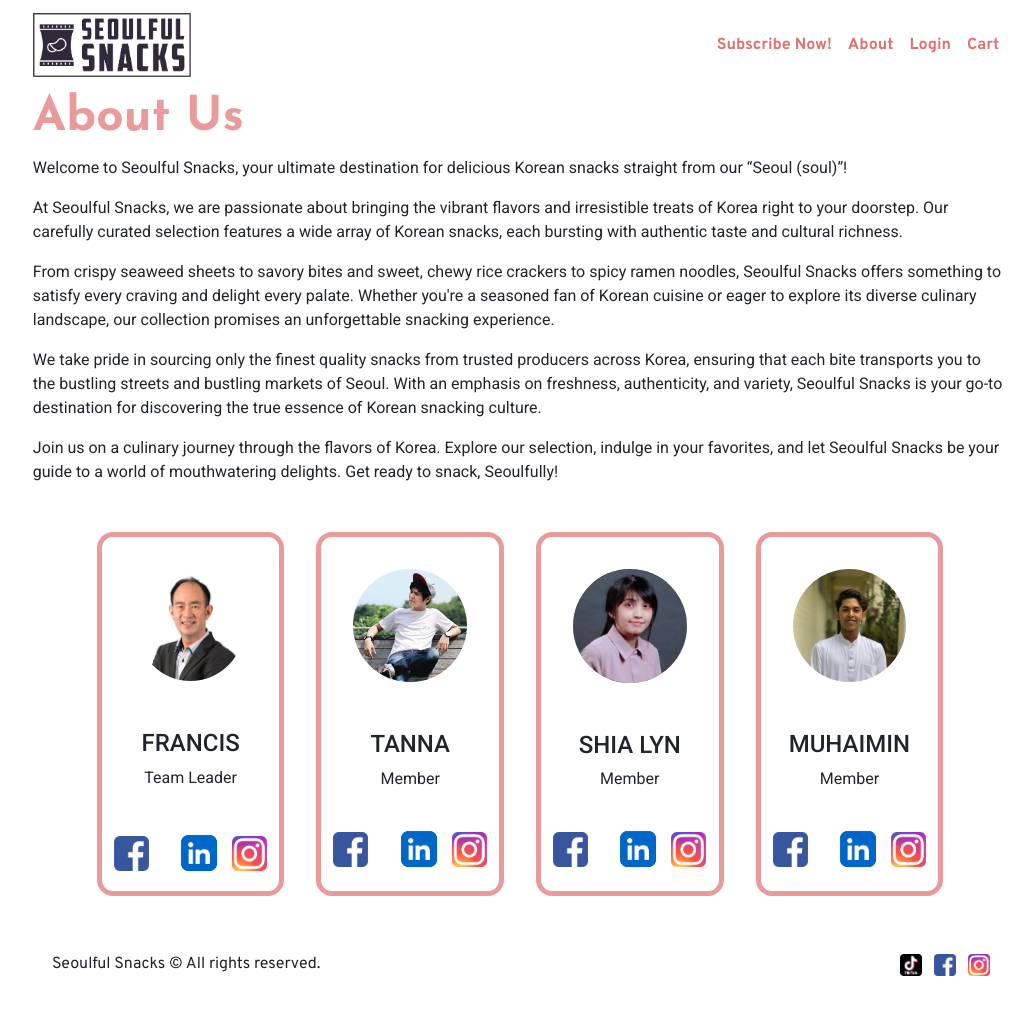
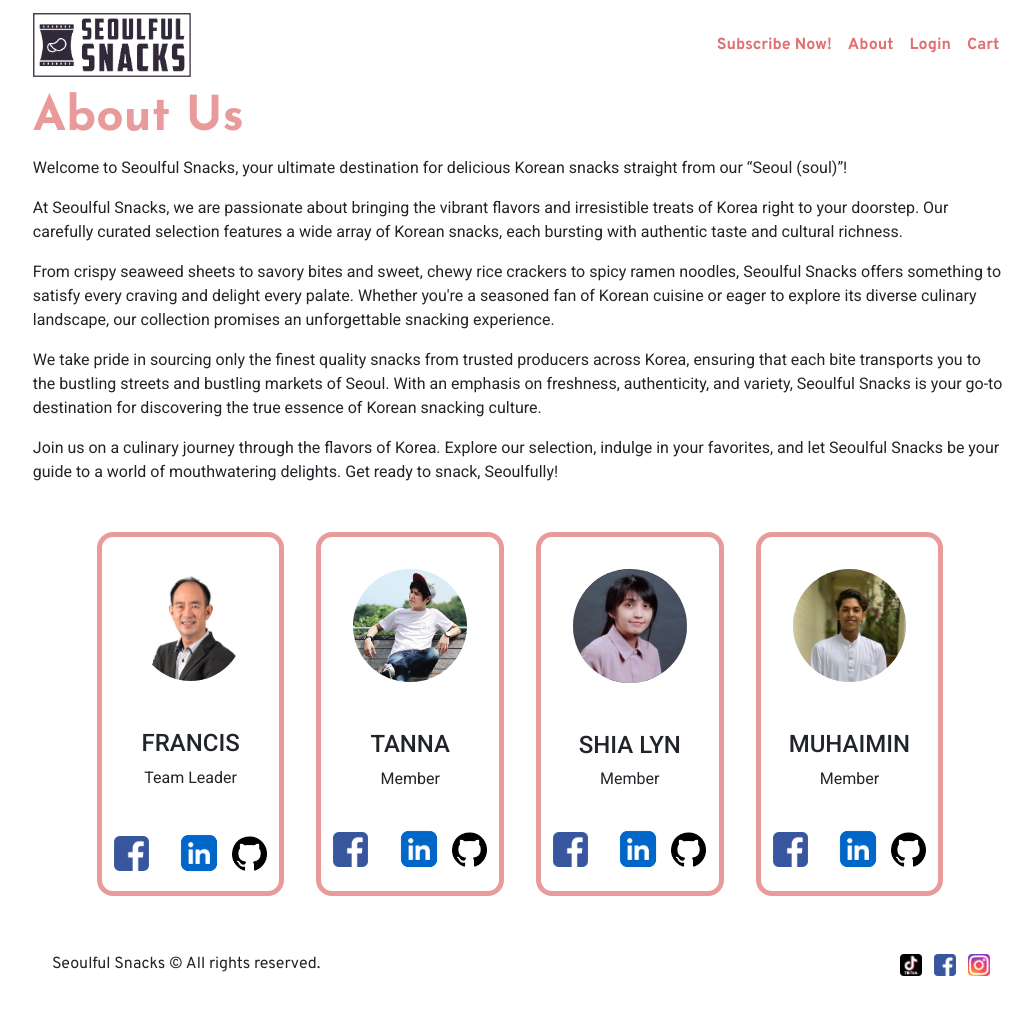
Before and after one commit to ThatTanna/seoulful-snacks, a website: page about.html in a window 1280 px wide. Shown: the whole page, without its empty margins (120-1153 px from the left). Drawn offline with nearby package versions, Linux system fonts and the light colour scheme.

Commit message:
update profile links

```diff
--- a/about.html
+++ b/about.html
@@ -64,10 +64,14 @@
                   <img src="images/logos/facebook-logo.png" class="socialogo" alt="">
                 </div>
                   <div class="col-lg-4 p-2">
+                    <a href="https://www.linkedin.com/in/francis-seo-tho-113aab11a/">
                       <img src="images/logos/linkedin-logo.png" class="linkedin" alt="">
+                    </a>
                  </div>
                 <div class="col-lg-4 p-2">
-                  <img src="images/logos/instagram-logo.png" class="socialogo" alt="">
+                  <a href="https://github.com/fst11">
+                    <img src="images/logos/github-logo.png" class="socialogo" alt="">
+                  </a>
                 </div>
               </div>
             </div>
@@ -85,10 +89,14 @@
                   <img src="images/logos/facebook-logo.png" class="socialogo" alt="">
                 </div>
                 <div class="col-lg-4 p-2">
+                  <a href="https://www.linkedin.com/in/tanna-lim/">
                     <img src="images/logos/linkedin-logo.png" class="linkedin" alt="">
+                  </a>
                 </div>
                 <div class="col-lg-4 p-2">
-                  <img src="images/logos/instagram-logo.png" class="socialogo" alt="">
+                  <a href="https://github.com/ThatTanna">
+                    <img src="images/logos/github-logo.png" class="socialogo" alt="">
+                  </a>
                 </div>
               </div>
             </div>
@@ -106,10 +114,14 @@
                   <img src="images/logos/facebook-logo.png" class="socialogo" alt="">
                 </div>
                 <div class="col-lg-4 p-2">
+                  <a href="https://www.linkedin.com/in/tayshialyn/">
                     <img src="images/logos/linkedin-logo.png" class="linkedin" alt="">
+                  </a>
                 </div>
                 <div class="col-lg-4 p-2">
-                  <img src="images/logos/instagram-logo.png" class="socialogo" alt="">
+                  <a href="https://github.com/tayshialyn">
+                    <img src="images/logos/github-logo.png" class="socialogo" alt="">
+                  </a>
                 </div>
               </div>
             </div>
@@ -128,10 +140,14 @@
                   <img src="images/logos/facebook-logo.png" class="socialogo" alt="">
                 </div>
                 <div class="col-lg-4 p-2">
+                  <a href="https://www.linkedin.com/in/muhd-muhaimin-bin-abdul-rahman-a31472196/">
                     <img src="images/logos/linkedin-logo.png" class="linkedin" alt="">
+                  </a>
                 </div>
                 <div class="col-lg-4 p-2">
-                  <img src="images/logos/instagram-logo.png" class="socialogo" alt="">
+                  <a href="https://github.com/muhaimeeeen">
+                    <img src="images/logos/github-logo.png" class="socialogo" alt="">
+                  </a>
                 </div>
               </div>
             </div>
```
Also changed, not shown: images/logos/github-logo.png (added). Lines whose indentation alone changed are shown as unchanged.
